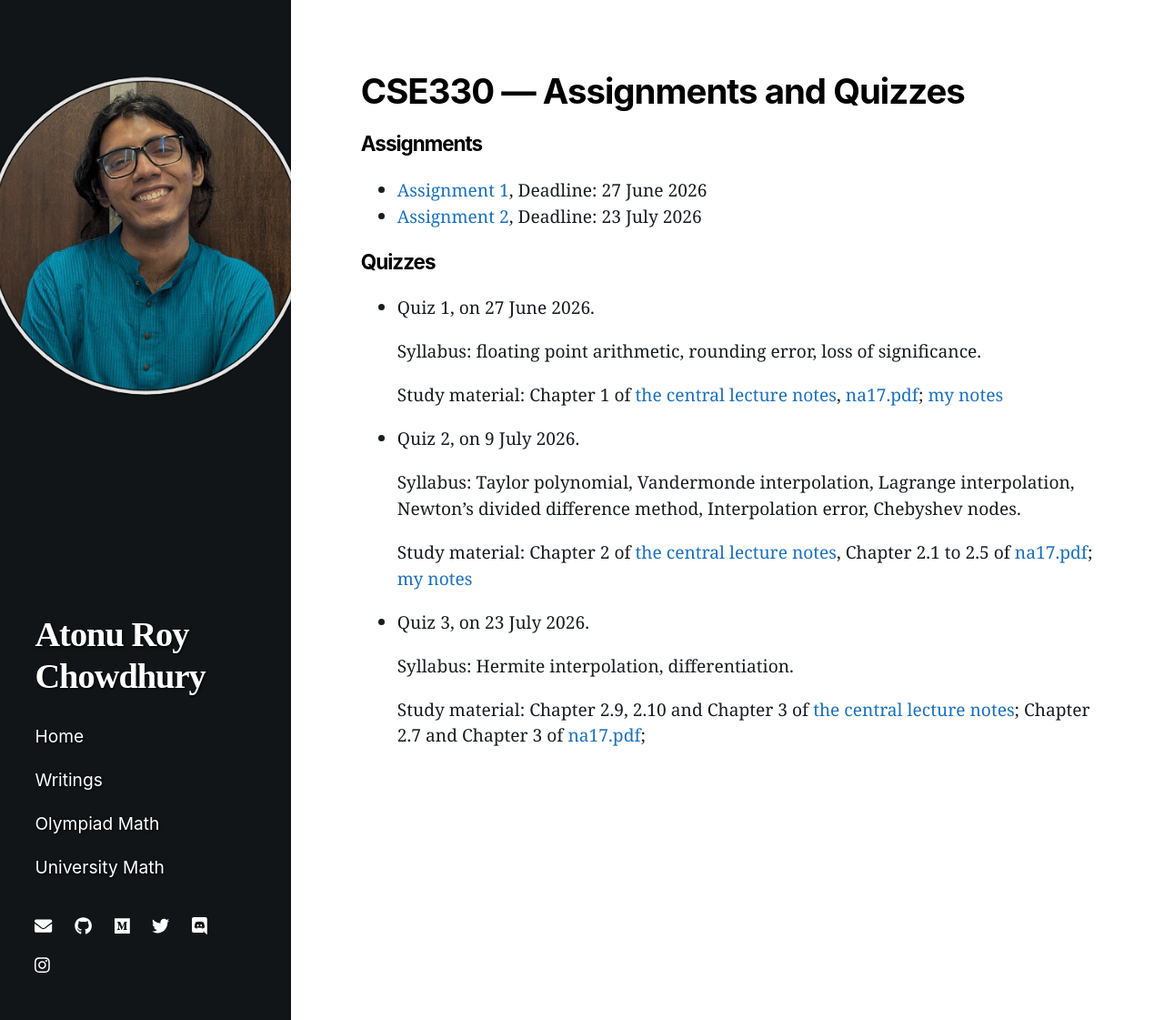
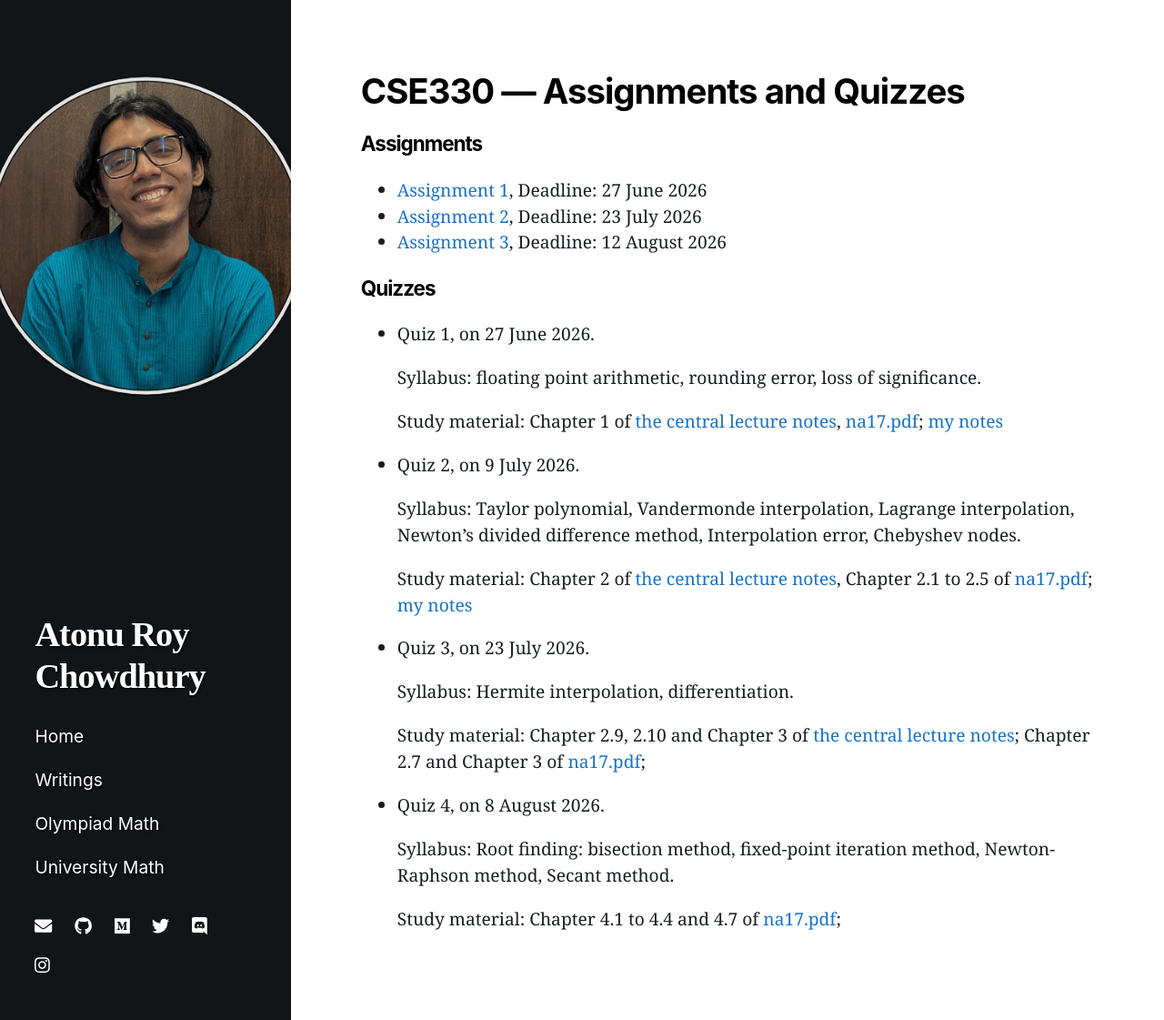
Before and after one commit to atonurc/atonurc.github.io, a Jekyll site: the page built from teaching/bracu/cse330/summer26/assignment_and_quiz.markdown, in a window 1280 px wide and 1121 px high. Shown: the whole window at 91% size. Built offline with Jekyll 4.4.1, drawn with Linux system fonts in a browser that asks for light colours; nearby versions of some CDN libraries.

Commit message:
A3 and Q4

```diff
--- a/teaching/bracu/cse330/summer26/assignment_and_quiz.markdown
+++ b/teaching/bracu/cse330/summer26/assignment_and_quiz.markdown
@@ -11,6 +11,7 @@ title: CSE330 — Assignments and Quizzes
 
 - [Assignment 1](https://atonurc.github.io/teaching/bracu/cse330/summer26/Assignment1.pdf), Deadline: 27 June 2026
 - [Assignment 2](https://atonurc.github.io/teaching/bracu/cse330/summer26/Assignment2.pdf), Deadline: 23 July 2026
+- [Assignment 3](https://atonurc.github.io/teaching/bracu/cse330/summer26/Assignment3.pdf), Deadline: 12 August 2026
 
 
 ### Quizzes
@@ -33,3 +34,10 @@ title: CSE330 — Assignments and Quizzes
     Syllabus: Hermite interpolation, differentiation.
 
     Study material: Chapter 2.9, 2.10 and Chapter 3 of [the central lecture notes](https://drive.google.com/file/d/1ACFJZ9dTnA7Kqqu5ipF9Uk2dhOiUdQyf/view?usp=sharing); Chapter 2.7 and Chapter 3 of [na17.pdf](https://www.maths.dur.ac.uk/users/anthony.yeates/NOTES/na17.pdf);
+
+
+- Quiz 4, on 8 August 2026.
+
+    Syllabus: Root finding: bisection method, fixed-point iteration method, Newton-Raphson method, Secant method.
+
+    Study material: Chapter 4.1 to 4.4 and 4.7 of [na17.pdf](https://www.maths.dur.ac.uk/users/anthony.yeates/NOTES/na17.pdf);
```
Also changed, not shown: 1 other file.
